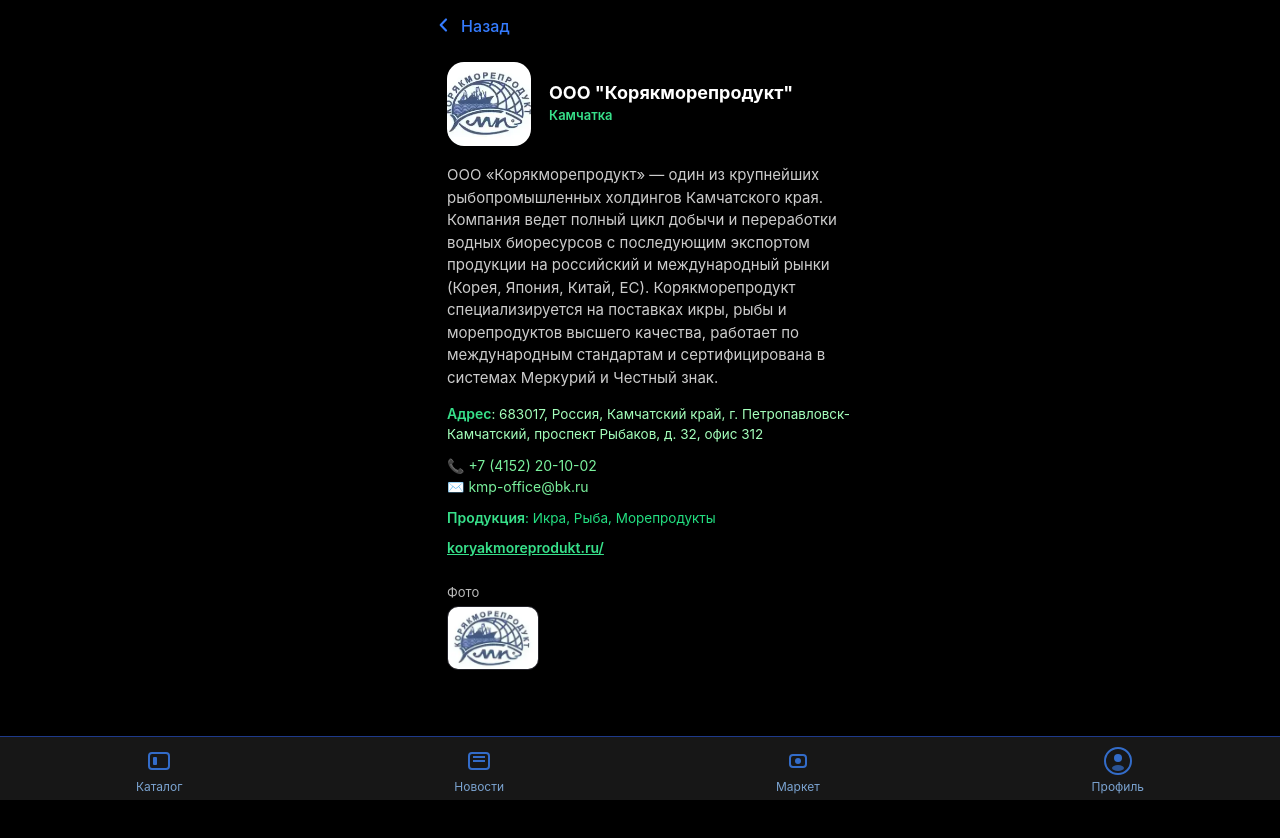
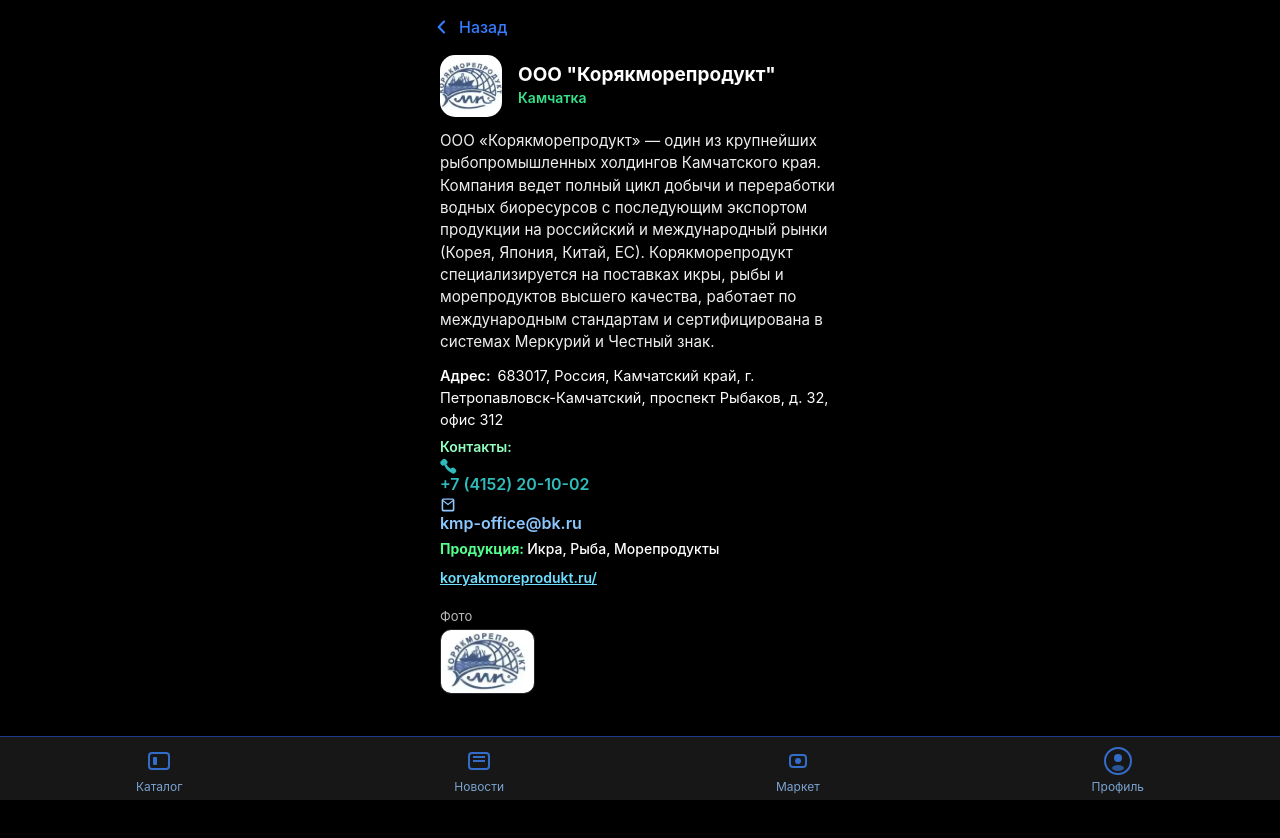
Before and after one commit to AlexSalavat/ikra-miniapp, a React (Create React App) app: page /producer/1 in a window 1280 px wide. Shown: the top 838 px of the page. Built offline with nearby package versions, Linux system fonts and the light colour scheme.

Commit message:
fix: исправлен переход на форму размещения объявлен

```diff
--- a/src/components/ProducerDetail.js
+++ b/src/components/ProducerDetail.js
@@ -2,16 +2,51 @@ import React from 'react';
 import { useParams, useNavigate } from 'react-router-dom';
 import producers from '../data/producers';
 
-const label = (txt) => <span style={{ color: '#37e08a', fontSize: 14, fontWeight: 600 }}>{txt}</span>;
+const label = (txt) => <span style={{ color: '#21ff8a', fontSize: 14, fontWeight: 600 }}>{txt}</span>;
+
+const COLORS = {
+  addr: "#fff",
+  phone: "#30bcbc",
+  email: "#8cc8ff",
+  contactTitle: "#93ffc0",
+  region: "#37e08a",
+  prod: "#52ff8d",
+  site: "#6edfff"
+};
+
+const ICON_PHONE = (
+  <svg width="17" height="17" style={{marginRight:4,marginBottom:-2}} viewBox="0 0 20 20"><path d="M3.3 2.7a2.4 2.4 0 0 1 3.2 0l1.7 1.7a2.4 2.4 0 0 1 0 3.3l-.7.7a12.4 12.4 0 0 0 5.3 5.3l.7-.7a2.4 2.4 0 0 1 3.3 0l1.7 1.7a2.4 2.4 0 0 1 0 3.2l-1 1a2.4 2.4 0 0 1-2.6.5c-2.2-.8-4.2-2-6-3.7-1.7-1.8-2.9-3.8-3.7-6A2.4 2.4 0 0 1 2.3 3.7l1-1z" fill="#30bcbc"/></svg>
+);
+
+const ICON_EMAIL = (
+  <svg width="16" height="16" style={{marginRight:5,marginBottom:-2}} viewBox="0 0 20 20"><path d="M2 4a2 2 0 0 1 2-2h12a2 2 0 0 1 2 2v12a2 2 0 0 1-2 2H4a2 2 0 0 1-2-2V4zm2-.5v.3l6 4.7 6-4.7v-.3H4zm12 2.2-6 4.7-6-4.7V16h12V5.7z" fill="#8cc8ff"/></svg>
+);
 
 const ProducerDetail = () => {
   const { id } = useParams();
-  const producer = producers.find(p => String(p.id) === id || Number(p.id) === Number(id));
   const navigate = useNavigate();
 
+  const producer = producers.find(p => String(p.id) === id || Number(p.id) === Number(id));
   if (!producer) return (
     <div style={{ color: '#fff', padding: 30 }}>Завод не найден</div>
   );
+
+  // ==== УБИРАЕМ ДУБЛЬ ОПИСАНИЯ ДЛЯ ЖУПАНОВА ====
+  const { name, region, description, fullDescription, address, contacts, categories, site, gallery } = producer;
+
+  // Если Жупанова — используем только fullDescription для описания, остальные детали — отдельными секциями
+  const isZhupanova = /жупанова/i.test(name);
+
+  // РАЗБИРАЕМ КОНТАКТЫ
+  let phones = [], emails = [];
+  if (contacts) {
+    Object.values(contacts).forEach(val => {
+      if (typeof val === "string") {
+        if (/^[-+()\d\s]{7,}$/.test(val)) phones.push(val);
+        else if (/@/.test(val)) emails.push(val);
+      }
+    });
+  }
 
   return (
     <div style={{
@@ -19,11 +54,11 @@ const ProducerDetail = () => {
       minHeight: '100vh',
       color: '#fff',
       fontFamily: 'inherit',
-      maxWidth: 430,
+      maxWidth: 440,
       margin: '0 auto',
       padding: 0
     }}>
-      {/* ИДЕАЛЬНО ВЫРОВНЯННАЯ КНОПКА НАЗАД */}
+      {/* Кнопка назад */}
       <button
         onClick={() => navigate(-1)}
         style={{
@@ -34,112 +69,116 @@ const ProducerDetail = () => {
           color: '#357cff',
           fontWeight: 500,
           fontSize: 16,
-          padding: '14px 0 8px 7px', // только левый минимальный отступ
+          padding: '15px 0 8px 10px',
           cursor: 'pointer',
-          gap: 6,
-          boxShadow: 'none',
-          lineHeight: 1
+          gap: 6
         }}
       >
-        <svg
-          width="22"
-          height="22"
-          style={{ display: 'block', marginRight: 1 }}
-          viewBox="0 0 22 22"
-        >
-          <path
-            d="M14 5.5L8.7 11L14 16.5"
-            stroke="currentColor"
-            strokeWidth="2.15"
-            strokeLinecap="round"
-            strokeLinejoin="round"
-          />
+        <svg width="22" height="22" style={{ display: 'block', marginRight: 1 }} viewBox="0 0 22 22">
+          <path d="M14 5.5L8.7 11L14 16.5" stroke="currentColor" strokeWidth="2.15" strokeLinecap="round" strokeLinejoin="round" />
         </svg>
-        <span style={{
-          fontSize: 16,
-          fontWeight: 500,
-          position: 'relative',
-          top: 0.5,
-          letterSpacing: 0.1
-        }}>
         Назад
-        </span>
       </button>
 
-      {/* --- CARD CONTENT --- */}
-      <div style={{ display: 'flex', alignItems: 'center', gap: 18, marginBottom: 18, marginTop: 18, paddingLeft: 22 }}>
+      {/* Шапка */}
+      <div style={{ display: 'flex', alignItems: 'center', gap: 16, marginBottom: 13, marginTop: 8, paddingLeft: 20 }}>
         <div style={{
-          width: 84,
-          height: 84,
+          width: 62,
+          height: 62,
           background: '#23232a',
-          borderRadius: 17,
+          borderRadius: 15,
           display: 'flex',
           alignItems: 'center',
           justifyContent: 'center',
           overflow: 'hidden'
         }}>
-          {producer.logo ? (
-            <img src={producer.logo} alt={producer.name}
-              style={{ width: '100%', height: '100%', objectFit: 'cover' }} />
-          ) : producer.isPlaceholder ? (
-            <span style={{ color: '#bdbdbd', fontWeight: 600, fontSize: 15, textAlign: "center" }}>Место<br />свободно</span>
+          {producer.logo
+            ? <img src={producer.logo} alt={producer.name} style={{ width: '100%', height: '100%', objectFit: 'cover' }} />
+            : <span style={{ color: "#bdbdbd", fontWeight: 600, fontSize: 15 }}>Нет<br />лого</span>
+          }
+        </div>
+        <div>
+          <div style={{ fontWeight: 700, fontSize: 19, lineHeight: 1.13, marginBottom: 2 }}>{name}</div>
+          <div style={{ color: COLORS.region, fontSize: 14, fontWeight: 600 }}>{region}</div>
+        </div>
+      </div>
+
+      {/* Описание (без адреса) */}
+      <div style={{ color: "#eee", fontSize: 15.2, margin: "8px 0 12px 20px", lineHeight: 1.47 }}>
+        {isZhupanova ? (
+          <>
+            <span>{fullDescription?.split("Юридический адрес")[0]?.trim()}</span>
+          </>
         ) : (
-            <span style={{ color: '#bdbdbd', fontWeight: 700, fontSize: 13 }}>Лого<br />в разработке</span>
+          <>{fullDescription || description}</>
         )}
       </div>
+
+      {/* Адрес */}
+      {address && (
+        <div style={{ color: COLORS.addr, fontWeight: 600, fontSize: 14.5, marginLeft: 20, marginBottom: 5 }}>
+          <span style={{ color: COLORS.addr }}>Адрес:</span>
+          <span style={{ color: COLORS.addr, fontWeight: 400, marginLeft: 7 }}>{address}</span>
+        </div>
+      )}
+
+      {/* Контакты */}
+      {(phones.length > 0 || emails.length > 0) && (
+        <div style={{ marginLeft: 20, marginBottom: 3 }}>
+          <div style={{ color: COLORS.contactTitle, fontWeight: 600, fontSize: 14 }}>Контакты:</div>
           <div>
-          <div style={{ fontWeight: 700, fontSize: 18, lineHeight: 1.1, marginBottom: 3 }}>{producer.name}</div>
-          <div style={{ color: '#37e08a', fontSize: 13, fontWeight: 600 }}>{producer.region}</div>
+            {phones.map((phone, i) => (
+              <div key={i} style={{ color: COLORS.phone, fontWeight: 600, marginBottom: 1 }}>
+                {ICON_PHONE}{phone}
+              </div>
+            ))}
+            {emails.map((mail, i) => (
+              <div key={i} style={{ color: COLORS.email, fontWeight: 600, marginBottom: 1 }}>
+                {ICON_EMAIL}{mail}
+              </div>
+            ))}
           </div>
         </div>
-      {!producer.isPlaceholder && (
-        <>
-          <div style={{ color: '#ccc', fontSize: 15, marginBottom: 14, paddingLeft: 22, paddingRight: 12 }}>{producer.fullDescription || producer.description}</div>
-          {producer.address && (
-            <div style={{ color: '#a4ffbb', fontSize: 13.5, marginBottom: 10, paddingLeft: 22 }}>
-              {label("Адрес")}: {producer.address}
+      )}
+
+      {/* Продукция */}
+      {categories && categories.length > 0 && (
+        <div style={{ color: COLORS.prod, fontSize: 14, marginLeft: 20, marginBottom: 6, fontWeight: 700 }}>
+          Продукция:{" "}
+          <span style={{ color: "#fff", fontWeight: 500 }}>{categories.join(', ')}</span>
         </div>
       )}
-          {producer.contacts && (
-            <div style={{ fontSize: 14, color: "#7af19d", marginBottom: 10, paddingLeft: 22 }}>
-              {producer.contacts.phone && <>📞 {producer.contacts.phone}<br /></>}
-              {producer.contacts.email && <>✉️ {producer.contacts.email}<br /></>}
-              {producer.contacts["Петропавловск-Камчатский"] && <>📞 Петропавловск-Камчатский: {producer.contacts["Петропавловск-Камчатский"]}<br /></>}
-              {producer.contacts["Владивосток"] && <>📞 Владивосток: {producer.contacts["Владивосток"]}<br /></>}
-            </div>
+
+      {/* Сайт */}
+      {site && (
+        <a href={site.startsWith('http') ? site : `https://${site}`} target="_blank" rel="noopener noreferrer"
+          style={{
+            color: COLORS.site,
+            fontSize: 14,
+            fontWeight: 600,
+            marginLeft: 20,
+            marginBottom: 9,
+            display: 'inline-block',
+            textDecoration: 'underline'
+          }}>
+          {site.replace(/^https?:\/\//, '')}
+        </a>
       )}
-          {producer.categories && producer.categories.length > 0 && (
-            <div style={{ color: "#23df81", fontSize: 13.5, marginBottom: 7, paddingLeft: 22 }}>
-              {label("Продукция")}: {producer.categories.join(', ')}
-            </div>
-          )}
-          {producer.site && (
-            <a href={producer.site.startsWith('http') ? producer.site : `https://${producer.site}`}
-              target="_blank" rel="noopener noreferrer"
-              style={{
-                color: '#37e08a',
-                fontSize: 14,
-                textDecoration: 'underline',
-                fontWeight: 600,
-                marginBottom: 11,
-                display: 'inline-block',
-                paddingLeft: 22
-              }}>{producer.site.replace(/^https?:\/\//, '')}</a>
-          )}
-          {producer.gallery && producer.gallery.length > 0 && (
-            <div style={{ marginTop: 14, paddingLeft: 22 }}>
-              <div style={{ color: '#bbb', fontSize: 13, marginBottom: 4 }}>Фото</div>
-              <div style={{ display: 'flex', gap: 8, overflowX: 'auto' }}>
-                {producer.gallery.map((img, i) => (
+
+      {/* Галерея */}
+      {gallery && gallery.length > 0 && (
+        <div style={{ marginLeft: 20, marginTop: 10 }}>
+          <div style={{ color: '#bbb', fontSize: 13, marginBottom: 3 }}>Фото</div>
+          <div style={{ display: 'flex', gap: 10 }}>
+            {gallery.map((img, i) => (
               <img key={i} src={img} alt="фото" style={{
-                    width: 92, height: 64, objectFit: 'cover', borderRadius: 11, border: '1px solid #23232a'
+                width: 95, height: 65, objectFit: 'cover', borderRadius: 11, border: '1px solid #23232a'
               }} />
             ))}
           </div>
         </div>
       )}
-        </>
-      )}
+      <div style={{ height: 30 }} />
     </div>
   );
 };
```
Lines whose indentation alone changed are shown as unchanged.
